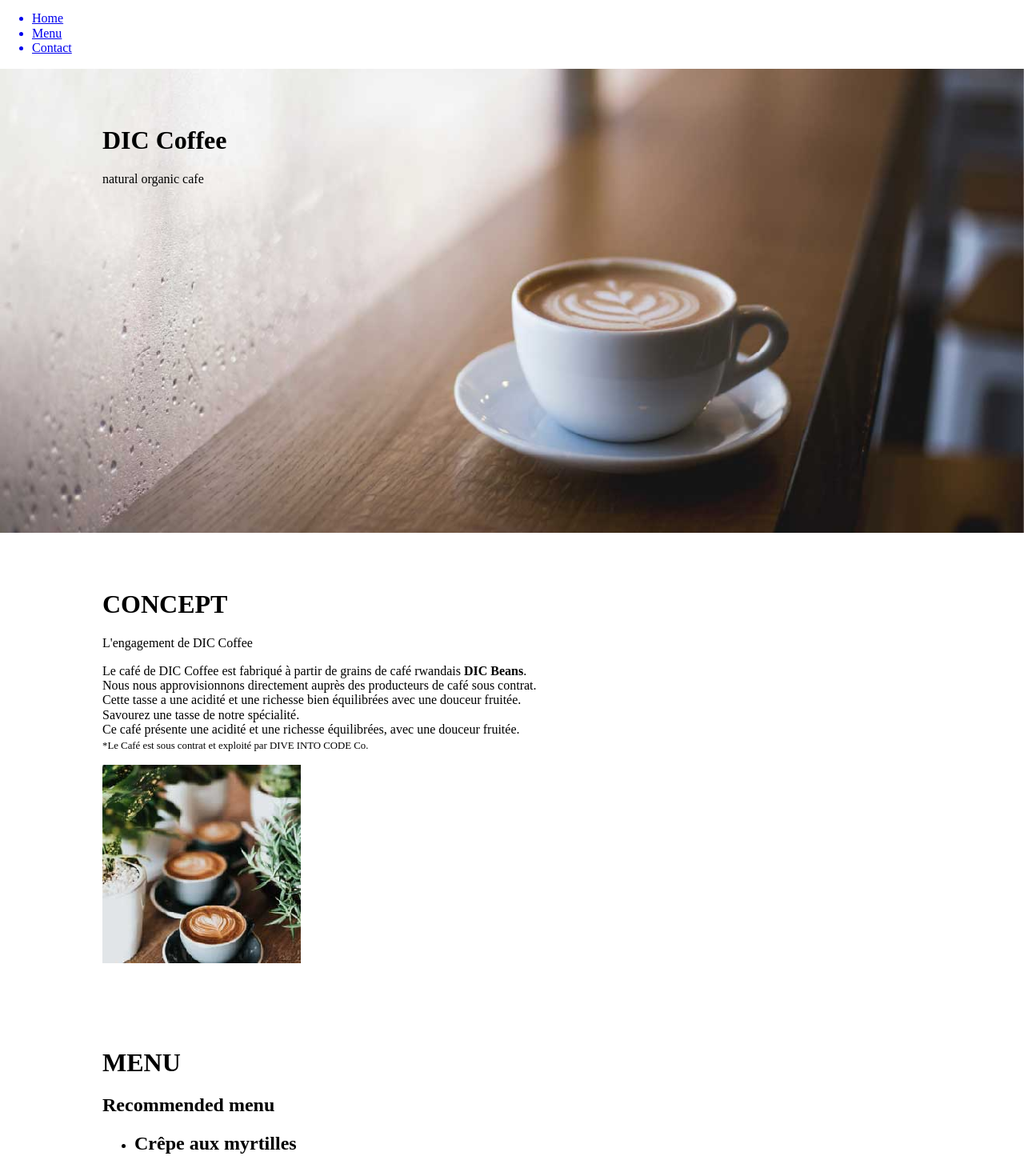
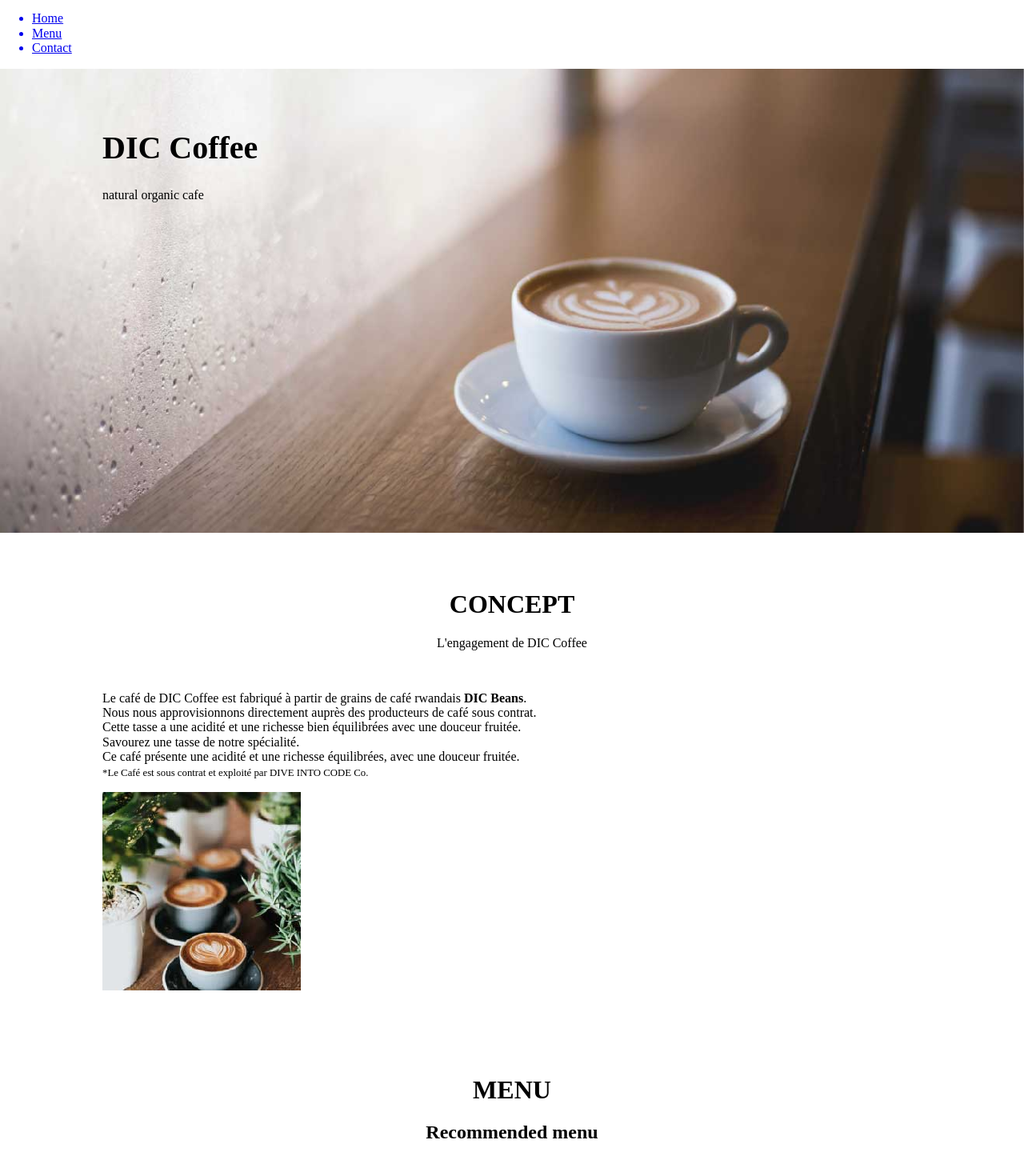
Before and after one commit to diaraba/ImmitationSiteDIC, a plain HTML site: page index.html in a window 1280 px wide. Shown: the part 107-1567 px from the top of the page at 80% size. Drawn offline with Linux system fonts and the light colour scheme.

Commit message:
Modification du css des title et des sous title en les centrant et en ajoutant quelque style

```diff
--- a/css/main.css
+++ b/css/main.css
@@ -1,5 +1,4 @@
 @charset "utf-8";
-
 h1 ~ div{
     color: red;
   }
@@ -14,3 +13,35 @@
     height: 500px;
     background: center/ cover no-repeat url(../image/sample_key.jpg);
   }
+
+
+  .center {
+    text-align: center;
+
+    line-height: 1.7;
+  }
+  .left {
+    text-align: left;
+  }
+  .right {
+    text-align: right;
+  }
+  p .center{
+    line-height: 1.7;
+  }
+header{
+  font-family: 'Noto Serif JP', serif;
+}
+.title{
+font-size: 40px;
+}
+.section_title{
+  font-family: 'Noto Serif JP', serif;
+  font-weight: bold;
+  text-align: center;
+}
+.section_subtitle{
+  margin-bottom: 50px;
+  text-align: center;
+
+}
--- a/index.html
+++ b/index.html
@@ -5,6 +5,9 @@
     <title>DIC cafe</title>
     <link href="css/main.css" rel="stylesheet">
     <link href="css/normalize.css" rel="stylesheet">
+    <link rel="preconnect" href="https://fonts.googleapis.com">
+    <link rel="preconnect" href="https://fonts.gstatic.com" crossorigin>
+    <link href="https://fonts.googleapis.com/css2?family=Noto+Serif+JP:wght@400;700&display=swap" rel="stylesheet">
   </head>
   <body>
     <header id="#top">
@@ -17,14 +20,14 @@
        </ul>
       </nav>
       <div class="key section_inner">
-        <h1>DIC Coffee</h1>
+        <h1 class="title">DIC Coffee</h1>
         <p>natural organic cafe</p>
       </div>
     </header>
     <section>
       <article class="section_inner">
-        <h1>CONCEPT</h1>
-        <p>L'engagement de DIC Coffee</p>
+        <h1 class="section_title">CONCEPT</h1>
+        <p class="section_subtitle">L'engagement de DIC Coffee</p>
         <p>
 Le café de DIC Coffee est fabriqué à partir de grains de café rwandais <strong>DIC Beans</strong>. <br>
 Nous nous approvisionnons directement auprès des producteurs de café sous contrat. <br>
@@ -37,9 +40,9 @@
         </article>
             <!-- ここからMENU -->
         <article class="section_inner">
-             <h1>MENU</h1>
+             <h1 class="section_title">MENU</h1>
             <section>
-                <h2>Recommended menu</h2>
+                <h2 class="section_subtitle">Recommended menu</h2>
                 <ul>
                     <li>
                         <h2>Crêpe aux myrtilles</h2>
@@ -104,8 +107,8 @@
       <!-- ここまでMENU -->
       <!-- ここからACCESS -->
         <article class="section_inner">
-            <h1>ACCESS</h1>
-            <p>Store information</p>
+            <h1 class="section_title">ACCESS</h1>
+            <p class="section_subtitle">Store information</p>
             <dl>
                 <dt>
                      Heures d'ouverture
```
Also changed, not shown: test.html (+5 -0 lines).
